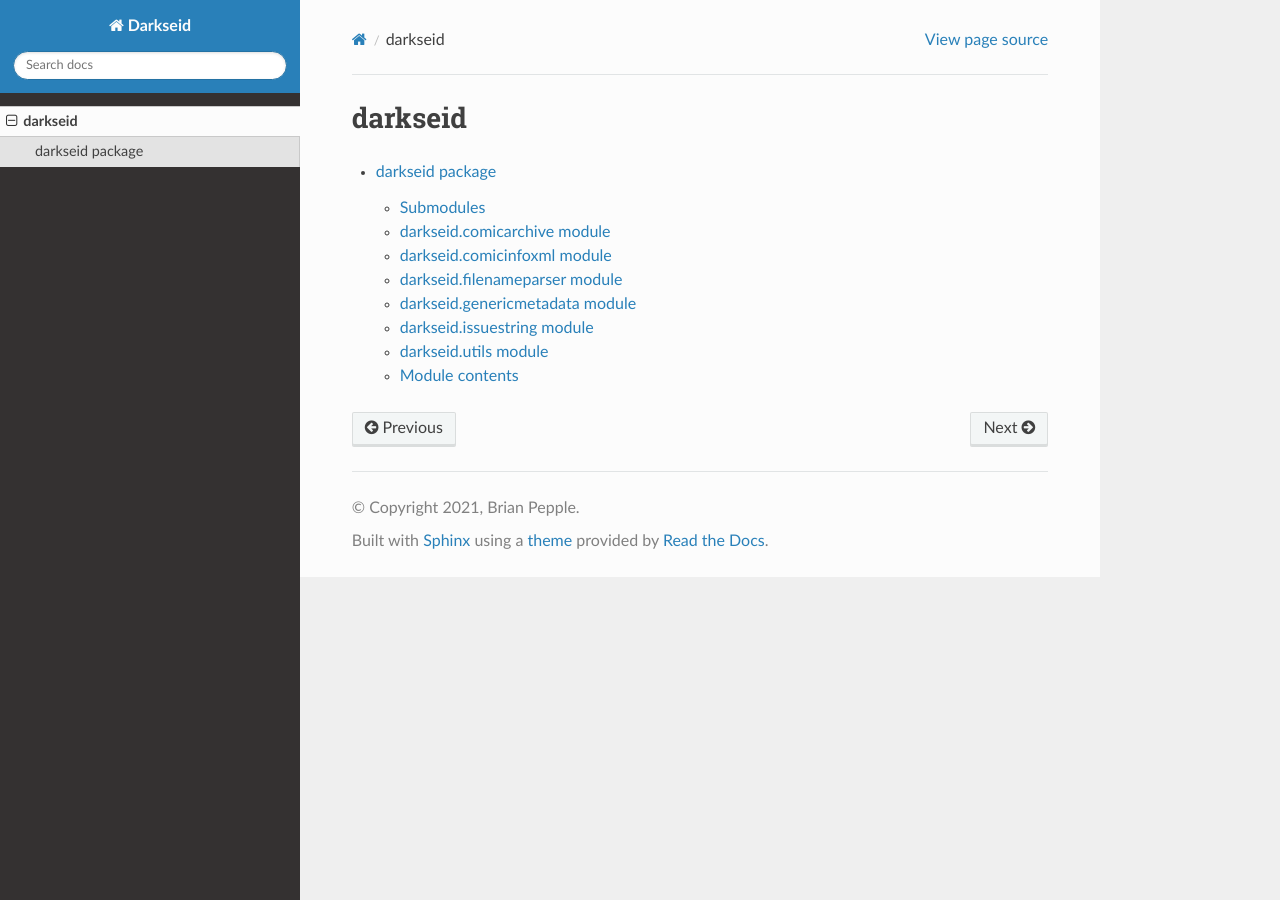
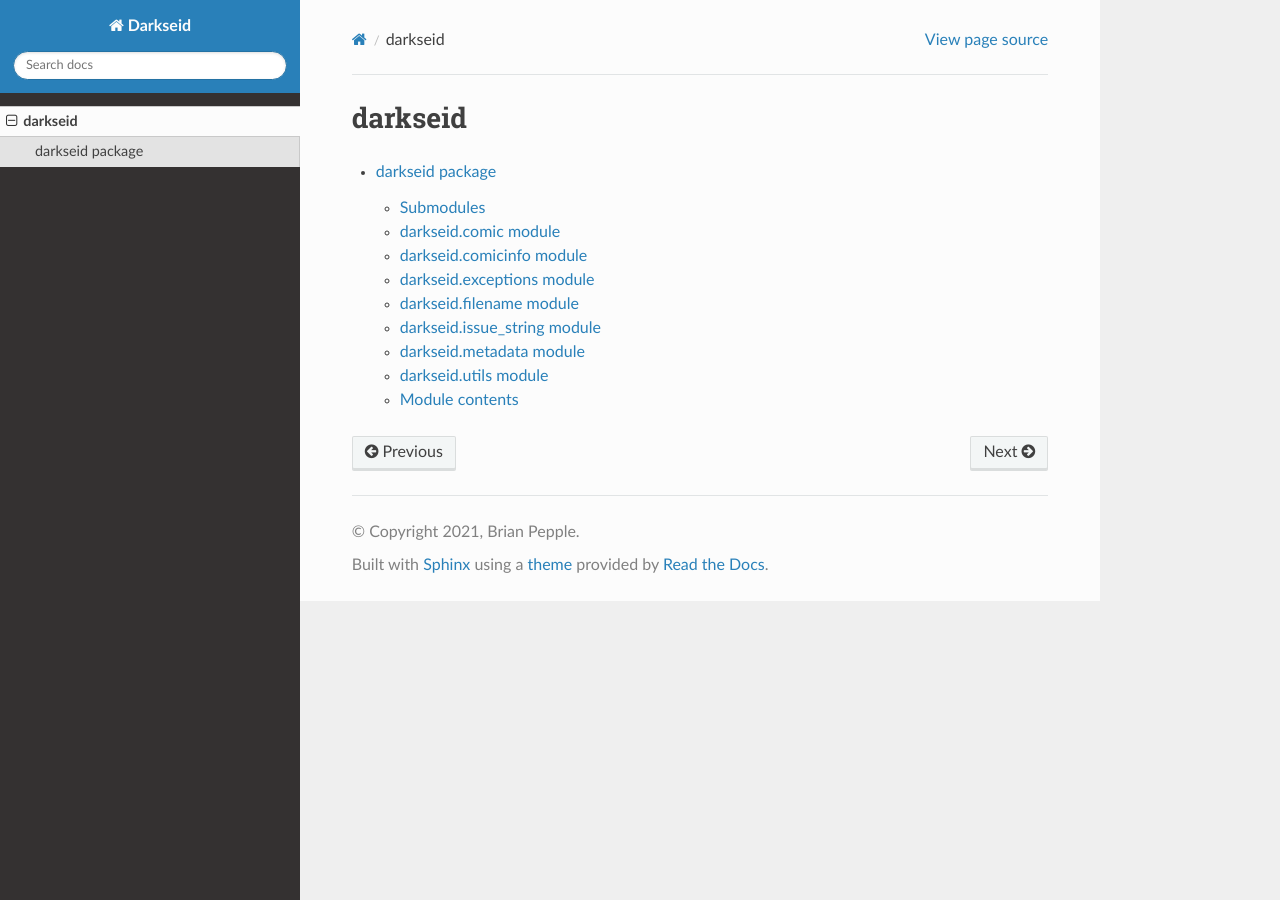
Before and after one commit to Metron-Project/darkseid, a Sphinx documentation site: the page built from docs/source/modules.rst, in a window 1280 px wide. Built offline with Sphinx 7.4.7 and the Read the Docs theme 2.0.0, drawn with Linux system fonts in a browser that asks for light colours.

Commit message:
Update doc modules

```diff
--- a/docs/source/darkseid.rst
+++ b/docs/source/darkseid.rst
@@ -4,42 +4,50 @@ darkseid package
 Submodules
 ----------
 
-darkseid.comicarchive module
-----------------------------
+darkseid.comic module
+---------------------
 
-.. automodule:: darkseid.comicarchive
+.. automodule:: darkseid.comic
    :members:
    :undoc-members:
    :show-inheritance:
 
-darkseid.comicinfoxml module
-----------------------------
+darkseid.comicinfo module
+-------------------------
 
-.. automodule:: darkseid.comicinfoxml
+.. automodule:: darkseid.comicinfo
    :members:
    :undoc-members:
    :show-inheritance:
 
-darkseid.filenameparser module
-------------------------------
+darkseid.exceptions module
+--------------------------
 
-.. automodule:: darkseid.filenameparser
+.. automodule:: darkseid.exceptions
    :members:
    :undoc-members:
    :show-inheritance:
 
-darkseid.genericmetadata module
--------------------------------
+darkseid.filename module
+------------------------
 
-.. automodule:: darkseid.genericmetadata
+.. automodule:: darkseid.filename
    :members:
    :undoc-members:
    :show-inheritance:
 
-darkseid.issuestring module
----------------------------
+darkseid.issue\_string module
+-----------------------------
 
-.. automodule:: darkseid.issuestring
+.. automodule:: darkseid.issue_string
+   :members:
+   :undoc-members:
+   :show-inheritance:
+
+darkseid.metadata module
+------------------------
+
+.. automodule:: darkseid.metadata
    :members:
    :undoc-members:
    :show-inheritance:
@@ -52,7 +60,6 @@ darkseid.utils module
    :undoc-members:
    :show-inheritance:
 
-
 Module contents
 ---------------
 
```
